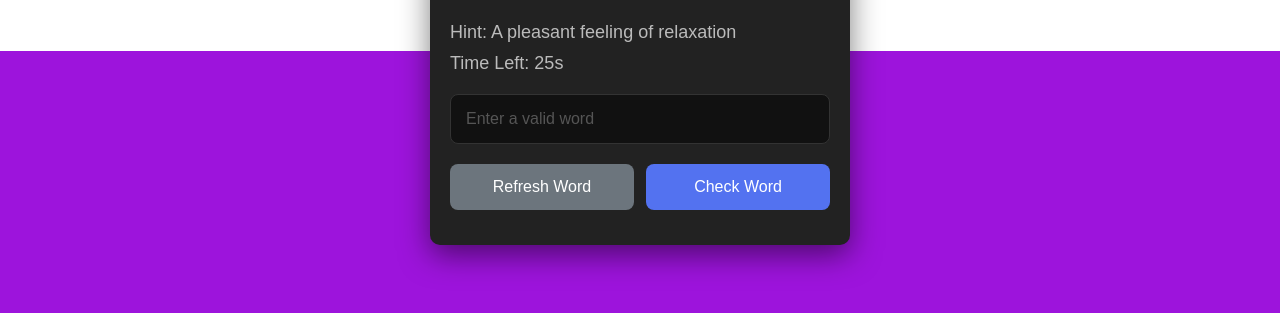
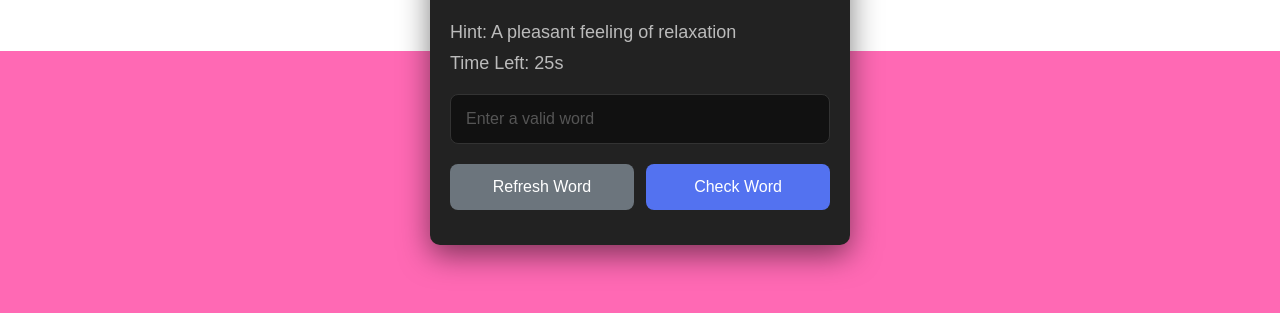
Before and after one commit to Savitha-sree/word.html, a plain HTML site: page index.html in a window 1280 px wide. Shown: the part 349-662 px from the top of the page. Drawn offline with Linux system fonts and the light colour scheme.

Commit message:
First message

```diff
--- a/style.css
+++ b/style.css
@@ -11,7 +11,7 @@
     align-items: center;
     justify-content: center;
     min-height: 100vh;
-    background: linear-gradient(180deg, #fff 50%, #9d14dc 50%);
+    background: linear-gradient(180deg, #fff 50%, hotpink 50%);
   }
 
   .container {
```
